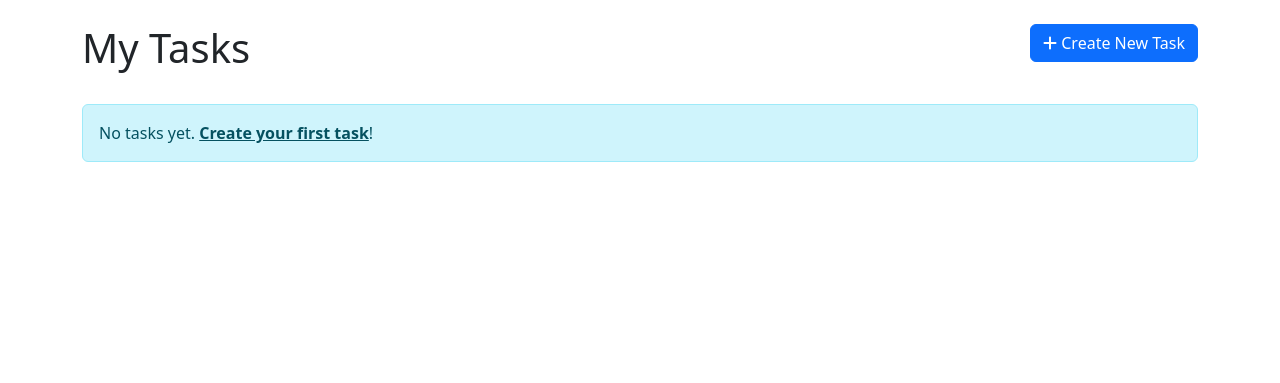
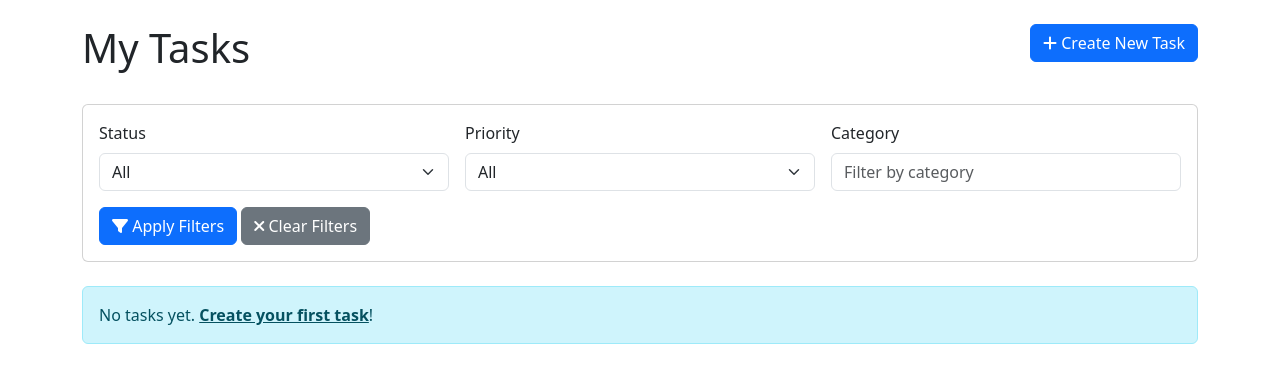
Before and after one commit to ramya-hf/personal-task-manager, a Django app: page /tasks/ in a window 1280 px wide. Shown: the part 56-439 px from the top of the page. Run offline with Django 4.2, Linux system fonts and the light colour scheme; the visitor is signed in with stand-in values (Sample User, id 1); data that the repository does not hold is empty.

Commit message:
feat: Add task list filtering functionality
- Added TaskFilterForm for filtering tasks by:
  * Status (pending/completed)
  * Priority (low/medium/high)
  * Category (text search)
- Updated task list view with filter logic
- Enhanced task list template with filter form
- Added clear filters option
- Improved empty state messaging

Closes #5

```diff
--- a/tasks/forms.py
+++ b/tasks/forms.py
@@ -39,3 +39,30 @@ class TaskForm(forms.ModelForm):
         if due_date and due_date < timezone.now():
             raise forms.ValidationError("Due date cannot be in the past")
         return due_date
+
+class TaskFilterForm(forms.Form):
+    STATUS_CHOICES = [
+        ('', 'All'),
+        ('pending', 'Pending'),
+        ('completed', 'Completed'),
+    ]
+
+    PRIORITY_CHOICES = [('', 'All')] + Task.PRIORITY_CHOICES
+
+    status = forms.ChoiceField(
+        choices=STATUS_CHOICES,
+        required=False,
+        widget=forms.Select(attrs={'class': 'form-select'})
+    )
+    priority = forms.ChoiceField(
+        choices=PRIORITY_CHOICES,
+        required=False,
+        widget=forms.Select(attrs={'class': 'form-select'})
+    )
+    category = forms.CharField(
+        required=False,
+        widget=forms.TextInput(attrs={
+            'class': 'form-control',
+            'placeholder': 'Filter by category'
+        })
+    )
--- a/tasks/views.py
+++ b/tasks/views.py
@@ -1,7 +1,8 @@
 from django.shortcuts import render, redirect
 from django.contrib.auth.decorators import login_required
 from django.contrib import messages
-from .forms import TaskForm
+from django.db.models import Q
+from .forms import TaskForm, TaskFilterForm
 from .models import Task
 
 @login_required
@@ -25,5 +26,25 @@ def task_create(request):
 
 @login_required
 def task_list(request):
-    tasks = Task.objects.filter(user=request.user).order_by('-created_date')
-    return render(request, 'tasks/task_list.html', {'tasks': tasks})
+    tasks = Task.objects.filter(user=request.user)
+    filter_form = TaskFilterForm(request.GET)
+
+    if filter_form.is_valid():
+        status = filter_form.cleaned_data['status']
+        priority = filter_form.cleaned_data['priority']
+        category = filter_form.cleaned_data['category']
+
+        if status:
+            tasks = tasks.filter(completed=(status == 'completed'))
+        if priority:
+            tasks = tasks.filter(priority=priority)
+        if category:
+            tasks = tasks.filter(category__icontains=category)
+
+    tasks = tasks.order_by('-created_date')
+
+    context = {
+        'tasks': tasks,
+        'filter_form': filter_form
+    }
+    return render(request, 'tasks/task_list.html', context)
--- a/templates/tasks/task_list.html
+++ b/templates/tasks/task_list.html
@@ -22,6 +22,33 @@
             </div>
         {% endfor %}
     {% endif %}
+
+    <div class="card mb-4">
+        <div class="card-body">
+            <form method="get" class="row g-3">
+                <div class="col-md-4">
+                    <label for="{{ filter_form.status.id_for_label }}" class="form-label">Status</label>
+                    {{ filter_form.status }}
+                </div>
+                <div class="col-md-4">
+                    <label for="{{ filter_form.priority.id_for_label }}" class="form-label">Priority</label>
+                    {{ filter_form.priority }}
+                </div>
+                <div class="col-md-4">
+                    <label for="{{ filter_form.category.id_for_label }}" class="form-label">Category</label>
+                    {{ filter_form.category }}
+                </div>
+                <div class="col-12">
+                    <button type="submit" class="btn btn-primary">
+                        <i class="fas fa-filter"></i> Apply Filters
+                    </button>
+                    <a href="{% url 'tasks:task_list' %}" class="btn btn-secondary">
+                        <i class="fas fa-times"></i> Clear Filters
+                    </a>
+                </div>
+            </form>
+        </div>
+    </div>
 
     {% if tasks %}
         <div class="row">
@@ -56,7 +83,11 @@
         </div>
     {% else %}
         <div class="alert alert-info">
-            No tasks yet. <a href="{% url 'tasks:task_create' %}" class="alert-link">Create your first task</a>!
+            {% if request.GET %}
+                No tasks match the selected filters. <a href="{% url 'tasks:task_list' %}" class="alert-link">Clear filters</a>
+            {% else %}
+                No tasks yet. <a href="{% url 'tasks:task_create' %}" class="alert-link">Create your first task</a>!
+            {% endif %}
         </div>
     {% endif %}
 </div>
```
